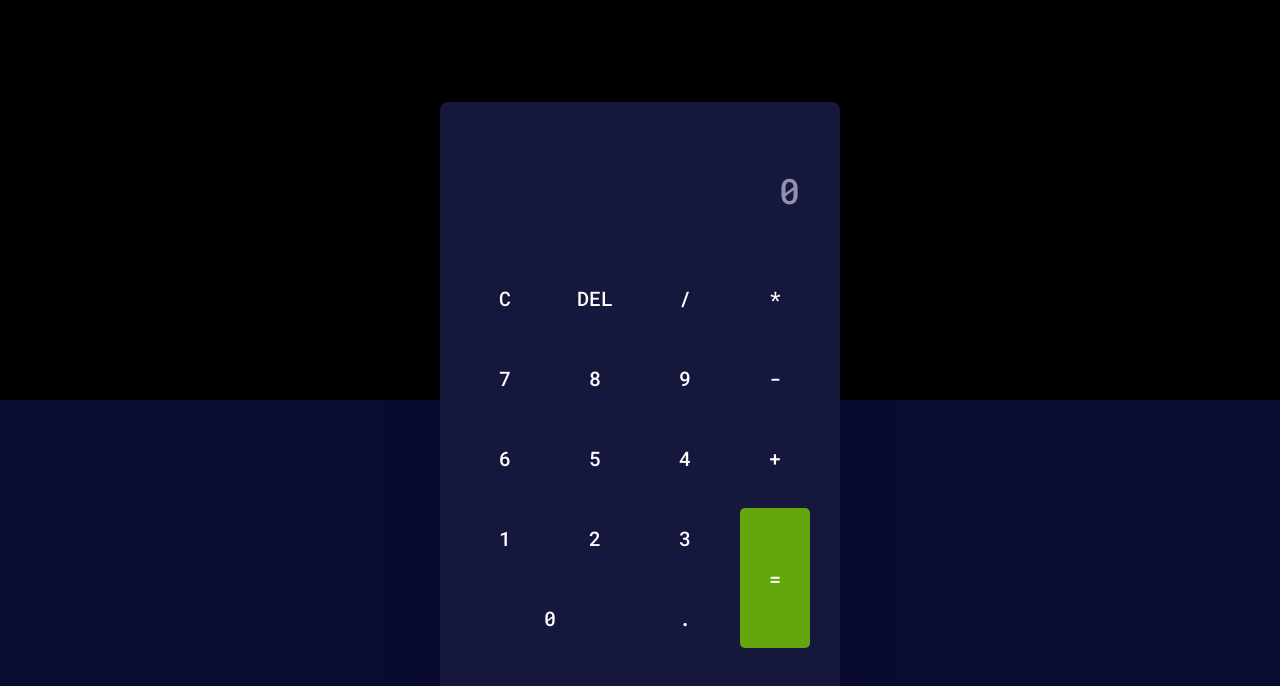
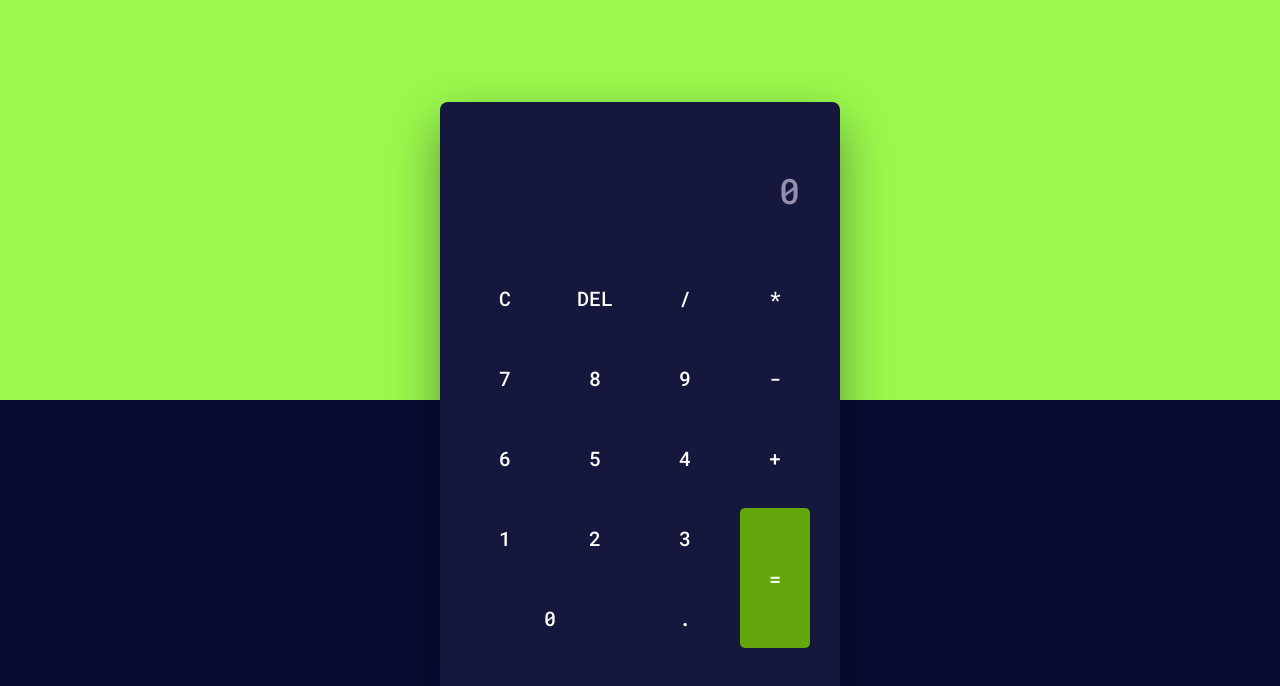
Before and after one commit to abhishek-kumar14/OasisInfobyte_Calculator.github.io, a plain HTML site: page index.html in a window 1280 px wide. Drawn offline with Linux system fonts and the light colour scheme.

Commit message:
Update style.css

```diff
--- a/style.css
+++ b/style.css
@@ -6,7 +6,7 @@
   }
   body {
     height: 100vh;
-    background: linear-gradient(to bottom, #000000 50%, #090c31 50%);
+    background: linear-gradient(to bottom, #9af94c 50%, #090c31 50%);
   }
   .calculator {
     width: 400px;
```
